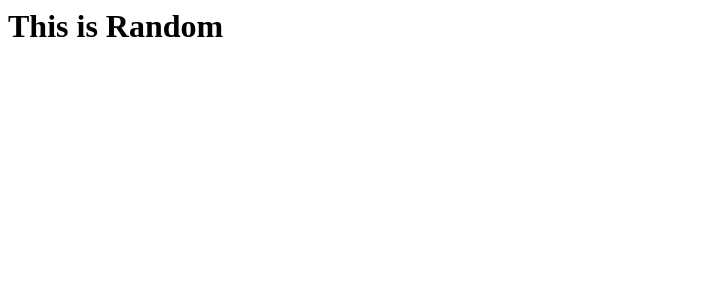
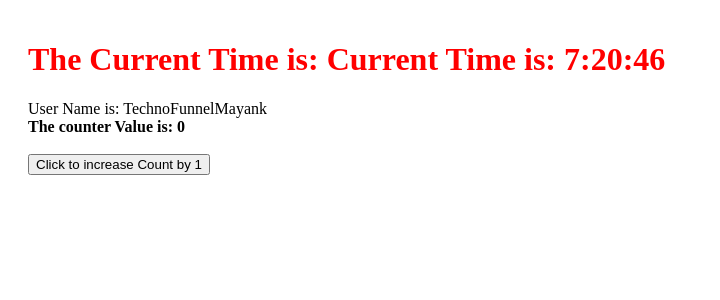
Before and after one commit to Mayankgupta688/VueApplication, a Vue app in the folder stock-application/: page / in a window 1280 px wide. Shown: the top 300 px of the page, without its empty margins (0-720 px from the left). Built offline with nearby package versions, Linux system fonts and the light colour scheme.

Commit message:
Updates for Session Three

```diff
--- a/stock-application/index.html
+++ b/stock-application/index.html
@@ -1,7 +1,6 @@
 <html>
   <head>
     <title>Stock Application</title>
-    <script src="https://unpkg.com/vue@3/dist/vue.global.js"></script>
   </head>
   <body>
     <div id="myApplication"></div>
--- a/stock-application/index.js
+++ b/stock-application/index.js
@@ -4,3 +4,12 @@ import App from "./src/components/App.vue";
 
 // Application Bootstrap
 createApp(App).mount("#myApplication");
+
+
+function abc() {
+  console.log("Hello World!");
+}
+
+var myFunction = () => {
+  console.log("This is Arrow Function")
+}
--- a/stock-application/src/components/App.vue
+++ b/stock-application/src/components/App.vue
@@ -1,11 +1,44 @@
 <template>
-  <h1>
-    This is Random
-  </h1>
+  <div class="container-div">
+    <h1>The Current Time is: {{ timer }}</h1>
+    <div>User Name is: {{ getUserName() }}</div>
+    <b>The counter Value is: {{ counter }}</b><br/><br/>
+    <input type="button" value="Click to increase Count by 1" v-on:click="increaseCounter"  />
+  </div>
 </template>
 
 <script>
-  export default { }
+  export default {
+    data: function() {
+      return {
+        userName: "TechnoFunnelMayank ",
+        counter: 0,
+        timer: new Date().getHours() + ":" + new Date().getMinutes() + ":" + new Date().getSeconds(),
+      }
+    }, mounted: function() {
+      setInterval(function() {
+        this.timer = this.getCurrentTime();
+      }.bind(this), 1000);
+    }, methods: {
+      increaseCounter: function() {
+        this.userName = "Mayank Gupta"
+        this.counter++;
+      }, getUserName() {
+        return this.userName;
+      }, getCurrentTime() {
+        return "Current Time is: " + new Date().getHours() + ":" + new Date().getMinutes() + ":" + new Date().getSeconds();
+      }
+    }
+  }
 </script>
 
-// Spread Operator, export, export default
+<style>
+  h1 {
+    color: red
+  }
+
+  .container-div{
+    padding: 10px;
+    margin: 10px;
+  }
+</style>
```
Also changed, not shown: stock-application/src/userDetails.js (added, +10 -0 lines).
